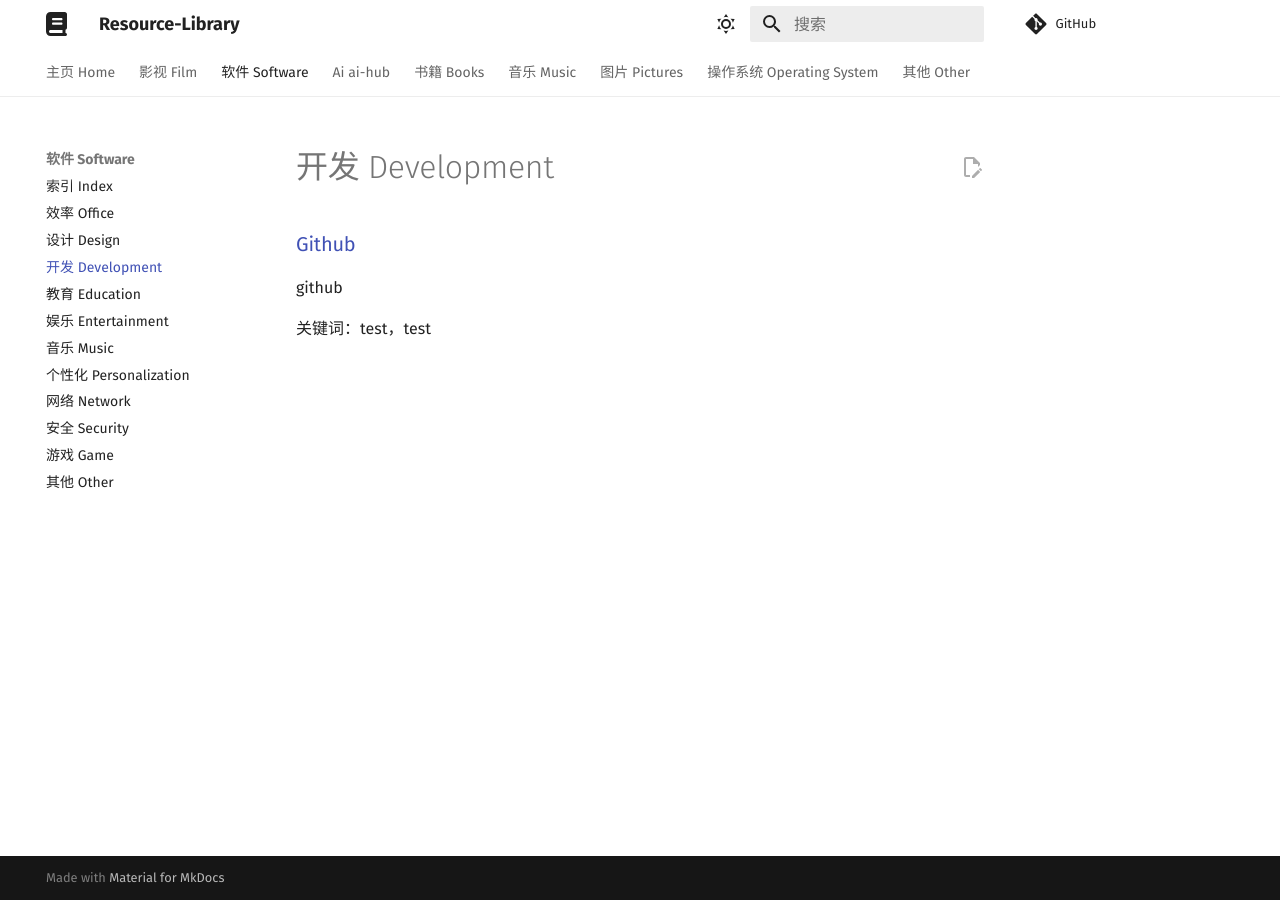
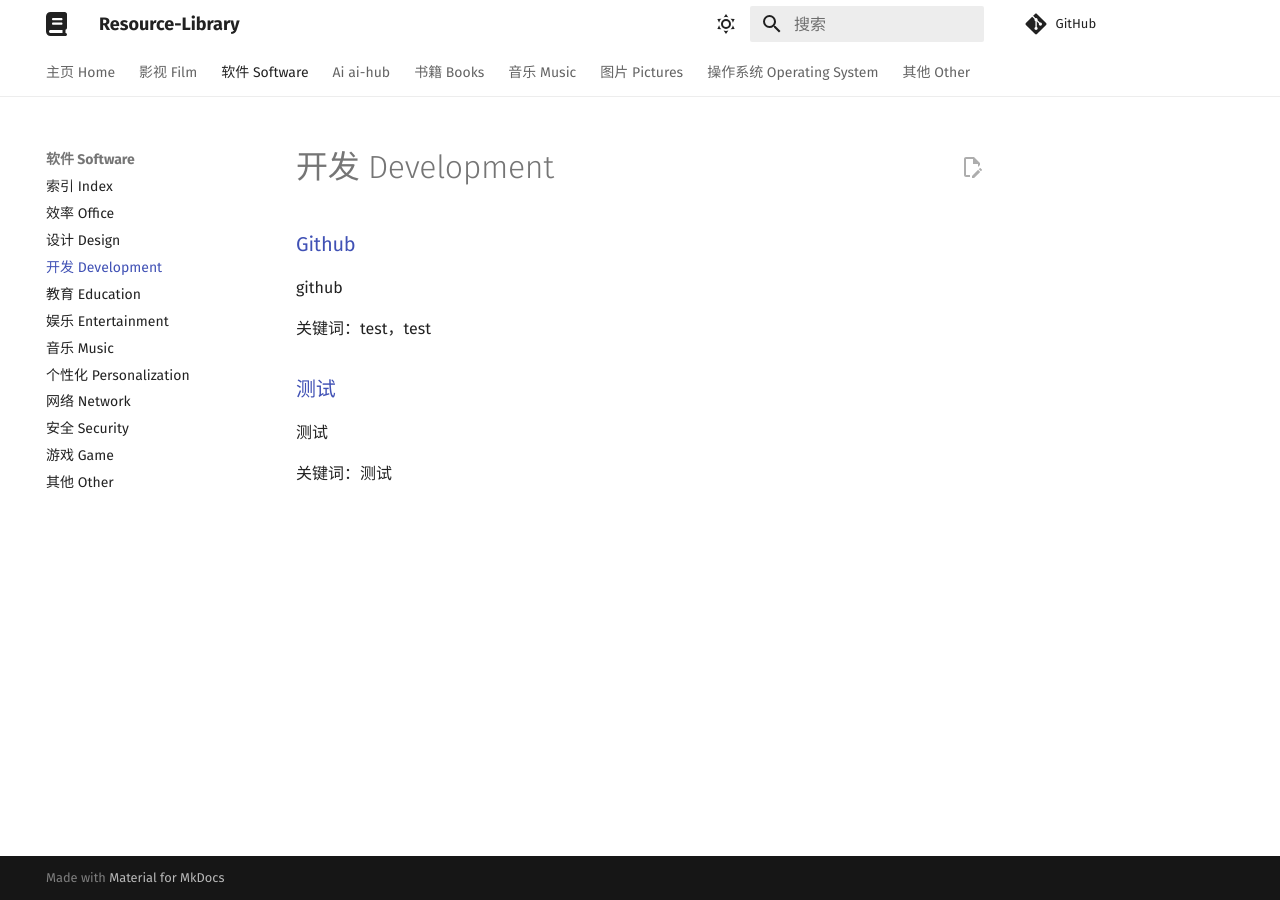
Before and after one commit to Chocolateater/Resource-Library, an MkDocs documentation site: the page built from docs/Software/development.md, in a window 1280 px wide. Built offline with MkDocs 1.6.1 and Material for MkDocs 9.7.7, drawn with Linux system fonts in a browser that asks for light colours; comment, search, counter and statistics services are not loaded.

Commit message:
Update index.md via GitHub API

```diff
--- a/docs/Software/development.md
+++ b/docs/Software/development.md
@@ -3,3 +3,9 @@
 github
 
 关键词：test，test
+
+<h3><a href="测试">测试</a> </h3>
+
+测试
+
+关键词：测试
```
